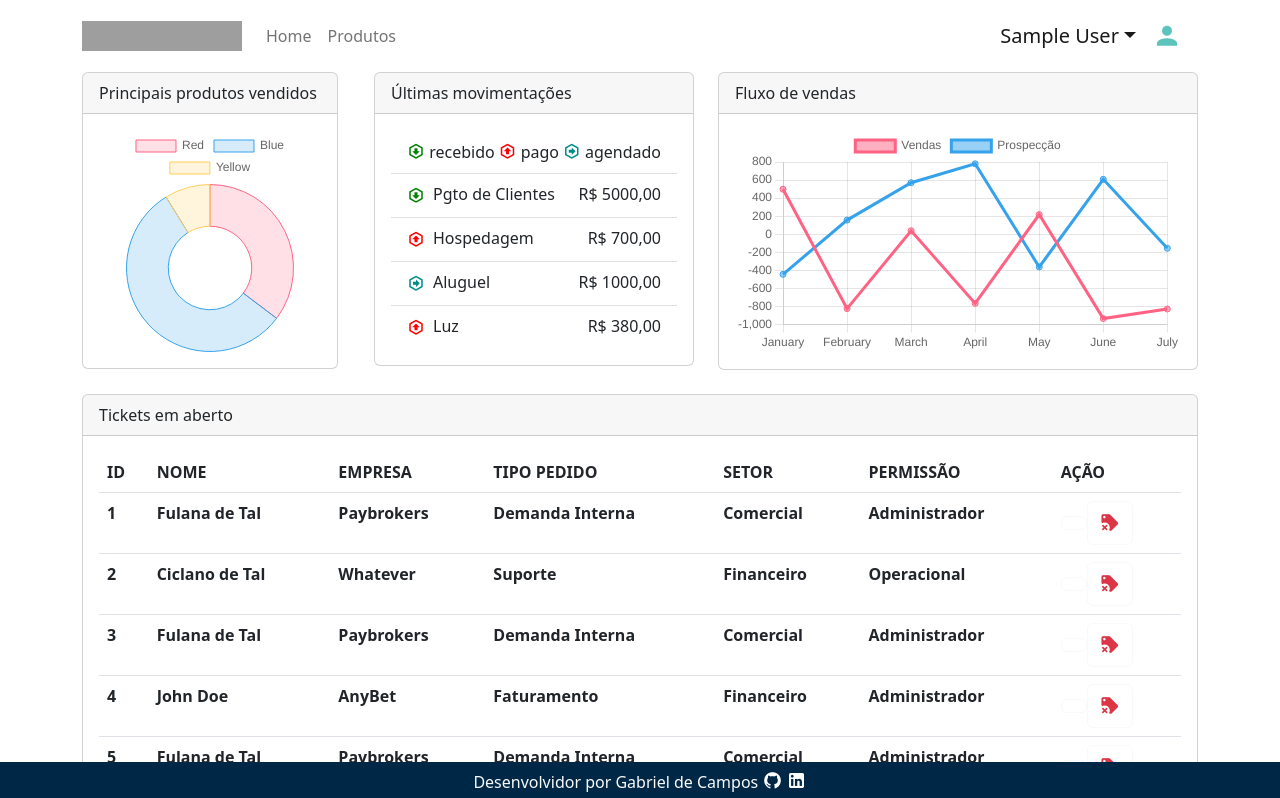
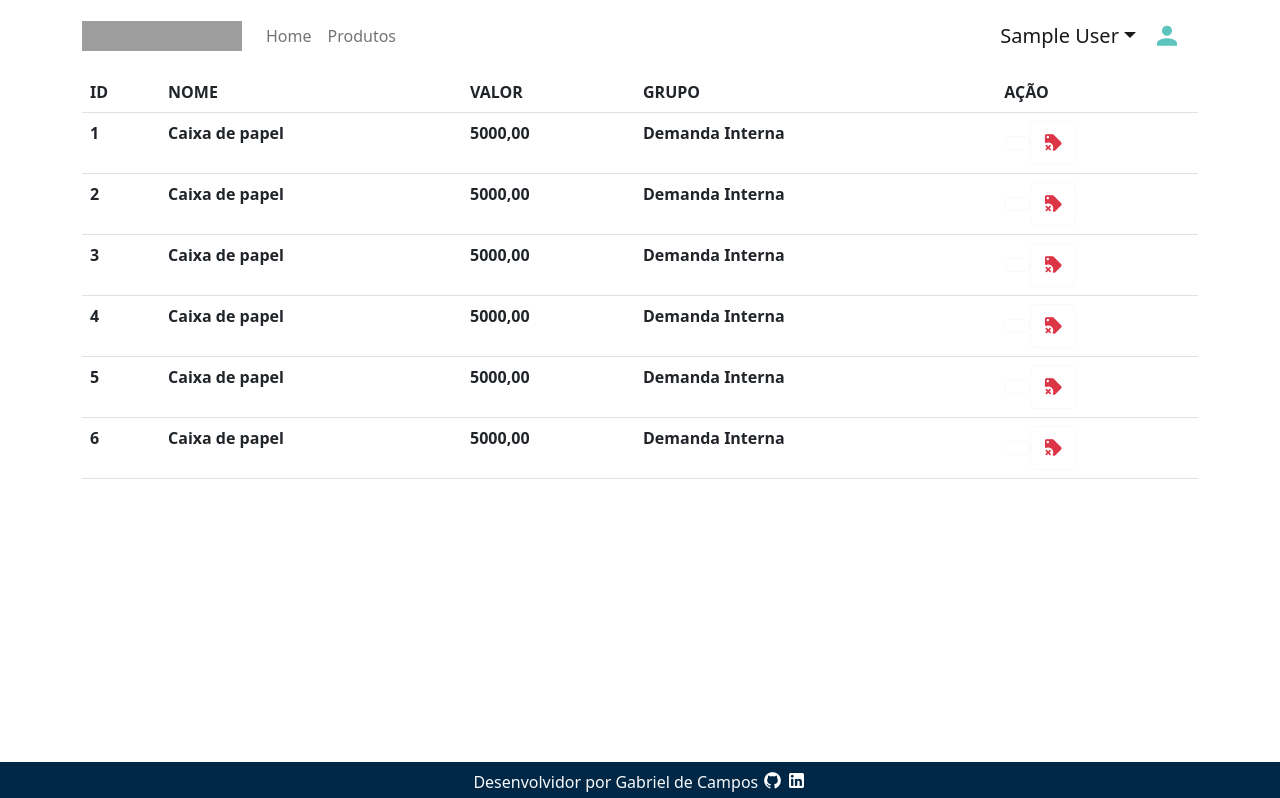
Before and after one commit to G-campos/challenge-frontend-paybrokers, a React (Vite) app: page /products in a window 1280 px wide. Shown: the top 798 px of the page. Built offline with nearby package versions, Linux system fonts and the light colour scheme; sample sign-in values are in the browser's storage; grey boxes are pictures that could not be loaded.

Commit message:
use props of components

```diff
--- a/src/pages/products/index.jsx
+++ b/src/pages/products/index.jsx
@@ -2,19 +2,62 @@ import React from "react";
 import { Navigate } from "react-router-dom";
 
 import Navbar from "../../components/navbar";
-import Dashboard from "../../components/dashboard";
 import Footer from "../../components/footer";
+import DinamicTable from "../../components/dinamicTable/index.jsx";
+import {Container} from "react-bootstrap";
 
 export default function ProductsPage() {
-  console.log('productsPage, user =>', !sessionStorage.getItem('USER'))
-
   if (!sessionStorage.getItem('USER')) return (
     <Navigate to="/" replace={true} />
   )
+  const tableHeader = ['ID', 'NOME', 'VALOR', 'GRUPO', 'AÇÃO']
+  const tableBody = [
+    {
+      id: 1,
+      name: "Caixa de papel",
+      valueMoney: "5000,00",
+      group: "Demanda Interna",
+    },
+    {
+      id: 2,
+      name: "Caixa de papel",
+      valueMoney: "5000,00",
+      group: "Demanda Interna",
+    },
+    {
+      id: 3,
+      name: "Caixa de papel",
+      valueMoney: "5000,00",
+      group: "Demanda Interna",
+    },
+    {
+      id: 4,
+      name: "Caixa de papel",
+      valueMoney: "5000,00",
+      group: "Demanda Interna",
+    },
+    {
+      id: 5,
+      name: "Caixa de papel",
+      valueMoney: "5000,00",
+      group: "Demanda Interna",
+    },
+    {
+      id: 6,
+      name: "Caixa de papel",
+      valueMoney: "5000,00",
+      group: "Demanda Interna",
+    },
+  ]
   return (
     <>
       <Navbar/>
-      <Dashboard/>
+      <Container className="pb-5">
+        <DinamicTable
+          header={tableHeader}
+          body={tableBody}
+        />
+      </Container>
       <Footer/>
     </>
   );
```
